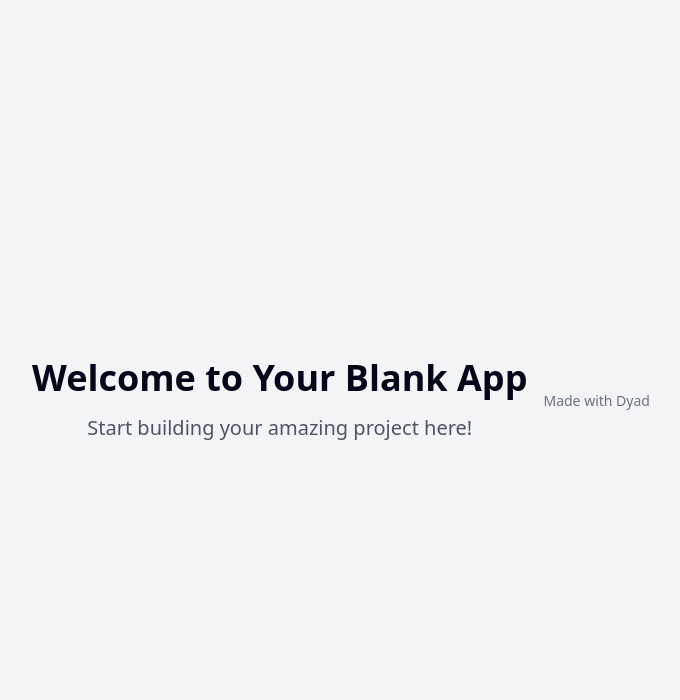
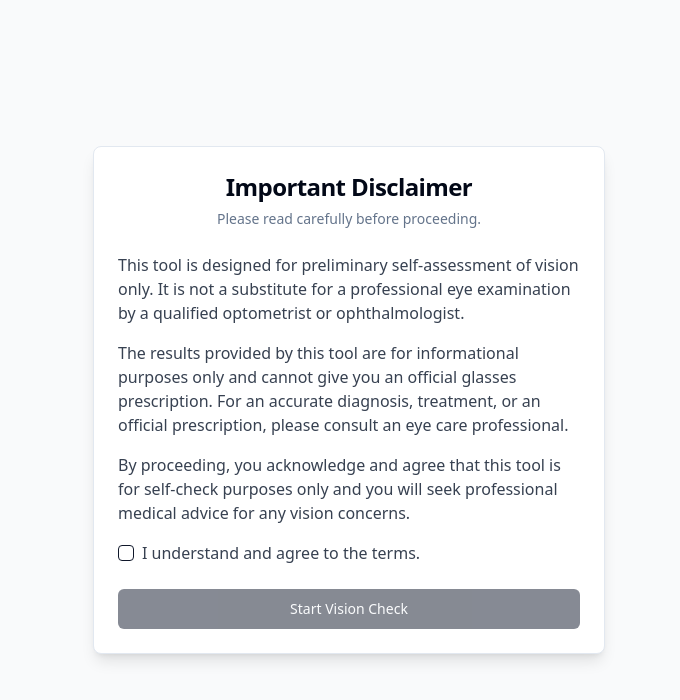
Before and after one commit to mdaniyal0517-art/vission-test, a React (Vite) app: page / in a window 1280 px wide. Shown: the top 700 px of the page, without its empty margins (291-971 px from the left). Built offline with nearby package versions, Linux system fonts and the light colour scheme.

Commit message:
[dyad] Added disclaimer and initial app flow - wrote 2 file(s)

```diff
--- /dev/null
+++ b/src/components/Disclaimer.tsx
@@ -0,0 +1,56 @@
+"use client";
+
+import React, { useState } from "react";
+import { Card, CardContent, CardDescription, CardFooter, CardHeader, CardTitle } from "@/components/ui/card";
+import { Button } from "@/components/ui/button";
+import { Checkbox } from "@/components/ui/checkbox";
+import { Label } from "@/components/ui/label";
+
+interface DisclaimerProps {
+  onAgree: () => void;
+}
+
+const Disclaimer: React.FC<DisclaimerProps> = ({ onAgree }) => {
+  const [agreed, setAgreed] = useState(false);
+
+  return (
+    <div className="flex items-center justify-center min-h-screen bg-gray-50 dark:bg-gray-900 p-4">
+      <Card className="w-full max-w-lg shadow-lg">
+        <CardHeader>
+          <CardTitle className="text-2xl font-bold text-center">Important Disclaimer</CardTitle>
+          <CardDescription className="text-center">Please read carefully before proceeding.</CardDescription>
+        </CardHeader>
+        <CardContent className="space-y-4 text-gray-700 dark:text-gray-300">
+          <p>
+            This tool is designed for preliminary self-assessment of vision only.
+            It is not a substitute for a professional eye examination by a qualified optometrist or ophthalmologist.
+          </p>
+          <p>
+            The results provided by this tool are for informational purposes only and cannot give you an official glasses prescription.
+            For an accurate diagnosis, treatment, or an official prescription, please consult an eye care professional.
+          </p>
+          <p>
+            By proceeding, you acknowledge and agree that this tool is for self-check purposes only and you will seek professional medical advice for any vision concerns.
+          </p>
+          <div className="flex items-center space-x-2 mt-6">
+            <Checkbox
+              id="agree"
+              checked={agreed}
+              onCheckedChange={(checked) => setAgreed(!!checked)}
+            />
+            <Label htmlFor="agree" className="text-base font-medium">
+              I understand and agree to the terms.
+            </Label>
+          </div>
+        </CardContent>
+        <CardFooter className="flex justify-center">
+          <Button onClick={onAgree} disabled={!agreed} className="w-full">
+            Start Vision Check
+          </Button>
+        </CardFooter>
+      </Card>
+    </div>
+  );
+};
+
+export default Disclaimer;
--- a/src/pages/Index.tsx
+++ b/src/pages/Index.tsx
@@ -1,18 +1,105 @@
-// Update this page (the content is just a fallback if you fail to update the page)
+"use client";
 
+import React, { useState } from "react";
+import Disclaimer from "@/components/Disclaimer";
 import { MadeWithDyad } from "@/components/made-with-dyad";
 
+// Define the possible steps in our application flow
+type AppStep = "disclaimer" | "calibration" | "visualAcuity" | "astigmatism" | "colorVision" | "results";
+
 const Index = () => {
-  return (
-    <div className="min-h-screen flex items-center justify-center bg-gray-100">
-      <div className="text-center">
-        <h1 className="text-4xl font-bold mb-4">Welcome to Your Blank App</h1>
-        <p className="text-xl text-gray-600">
-          Start building your amazing project here!
-        </p>
-      </div>
+  const [currentStep, setCurrentStep] = useState<AppStep>("disclaimer");
+
+  const handleAgreeToDisclaimer = () => {
+    setCurrentStep("calibration");
+  };
+
+  // Placeholder for Calibration component (will be created next)
+  const Calibration = () => (
+    <div className="min-h-screen flex flex-col items-center justify-center bg-gray-100 dark:bg-gray-800 p-4">
+      <h1 className="text-3xl font-bold mb-4 text-gray-800 dark:text-gray-100">Calibration Step</h1>
+      <p className="text-lg text-gray-600 dark:text-gray-300">
+        This is where we'll ask you to hold a credit card/coin for scale and estimate distance.
+      </p>
+      <button
+        onClick={() => setCurrentStep("visualAcuity")}
+        className="mt-8 px-6 py-3 bg-blue-600 text-white rounded-md text-lg hover:bg-blue-700 transition-colors"
+      >
+        Proceed to Visual Acuity Test (Placeholder)
+      </button>
       <MadeWithDyad />
     </div>
+  );
+
+  // Placeholder for other test components
+  const VisualAcuityTest = () => (
+    <div className="min-h-screen flex flex-col items-center justify-center bg-gray-100 dark:bg-gray-800 p-4">
+      <h1 className="text-3xl font-bold mb-4 text-gray-800 dark:text-gray-100">Visual Acuity Test</h1>
+      <p className="text-lg text-gray-600 dark:text-gray-300">
+        This will be the Snellen-like chart.
+      </p>
+      <button
+        onClick={() => setCurrentStep("astigmatism")}
+        className="mt-8 px-6 py-3 bg-blue-600 text-white rounded-md text-lg hover:bg-blue-700 transition-colors"
+      >
+        Proceed to Astigmatism Test (Placeholder)
+      </button>
+      <MadeWithDyad />
+    </div>
+  );
+
+  const AstigmatismDialTest = () => (
+    <div className="min-h-screen flex flex-col items-center justify-center bg-gray-100 dark:bg-gray-800 p-4">
+      <h1 className="text-3xl font-bold mb-4 text-gray-800 dark:text-gray-100">Astigmatism Dial Test</h1>
+      <p className="text-lg text-gray-600 dark:text-gray-300">
+        This will show the radial lines.
+      </p>
+      <button
+        onClick={() => setCurrentStep("colorVision")}
+        className="mt-8 px-6 py-3 bg-blue-600 text-white rounded-md text-lg hover:bg-blue-700 transition-colors"
+      >
+        Proceed to Color Vision Test (Placeholder)
+      </button>
+      <MadeWithDyad />
+    </div>
+  );
+
+  const ColorVisionTest = () => (
+    <div className="min-h-screen flex flex-col items-center justify-center bg-gray-100 dark:bg-gray-800 p-4">
+      <h1 className="text-3xl font-bold mb-4 text-gray-800 dark:text-gray-100">Color Vision Test</h1>
+      <p className="text-lg text-gray-600 dark:text-gray-300">
+        This will show Ishihara plates.
+      </p>
+      <button
+        onClick={() => setCurrentStep("results")}
+        className="mt-8 px-6 py-3 bg-blue-600 text-white rounded-md text-lg hover:bg-blue-700 transition-colors"
+      >
+        View Results (Placeholder)
+      </button>
+      <MadeWithDyad />
+    </div>
+  );
+
+  const Results = () => (
+    <div className="min-h-screen flex flex-col items-center justify-center bg-gray-100 dark:bg-gray-800 p-4">
+      <h1 className="text-3xl font-bold mb-4 text-gray-800 dark:text-gray-100">Your Vision Check Results</h1>
+      <p className="text-lg text-gray-600 dark:text-gray-300">
+        This is where the AI analysis and conclusion will be displayed.
+      </p>
+      <MadeWithDyad />
+    </div>
+  );
+
+
+  return (
+    <>
+      {currentStep === "disclaimer" && <Disclaimer onAgree={handleAgreeToDisclaimer} />}
+      {currentStep === "calibration" && <Calibration />}
+      {currentStep === "visualAcuity" && <VisualAcuityTest />}
+      {currentStep === "astigmatism" && <AstigmatismDialTest />}
+      {currentStep === "colorVision" && <ColorVisionTest />}
+      {currentStep === "results" && <Results />}
+    </>
   );
 };
 
```
